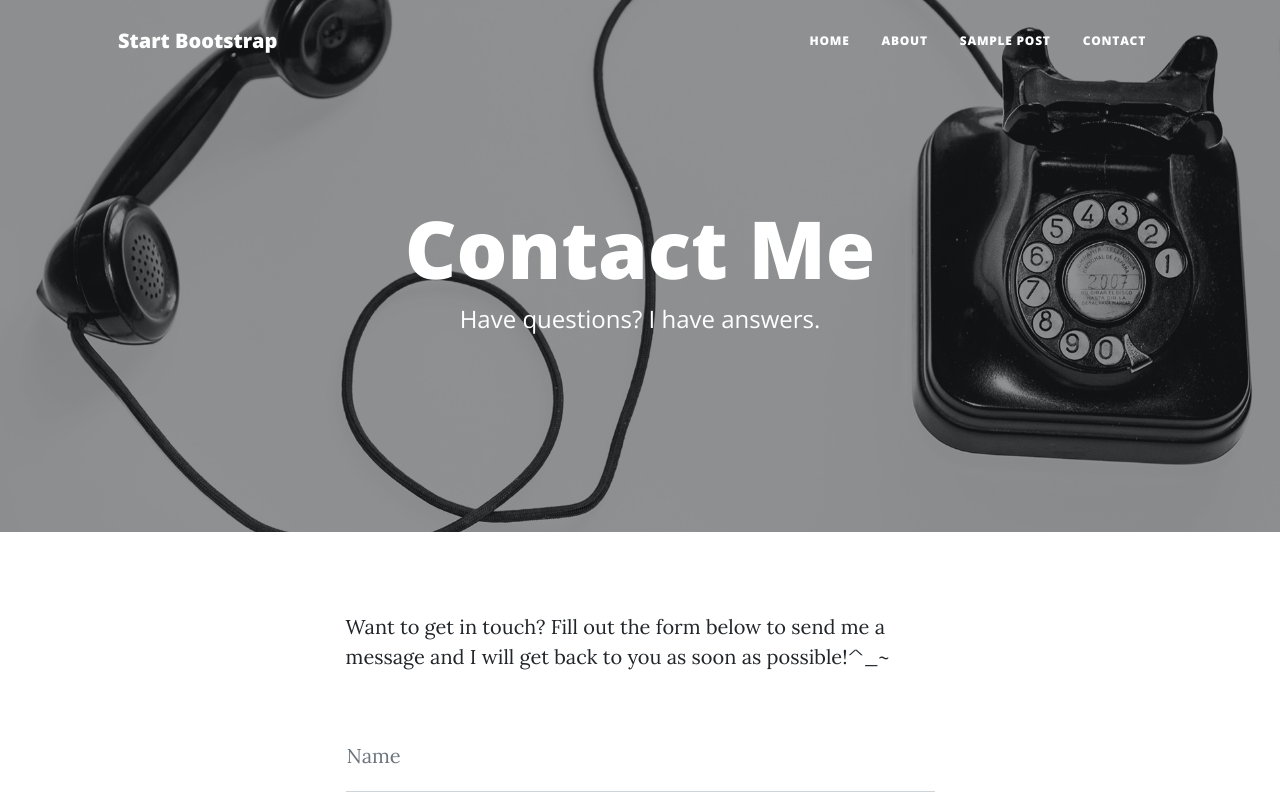
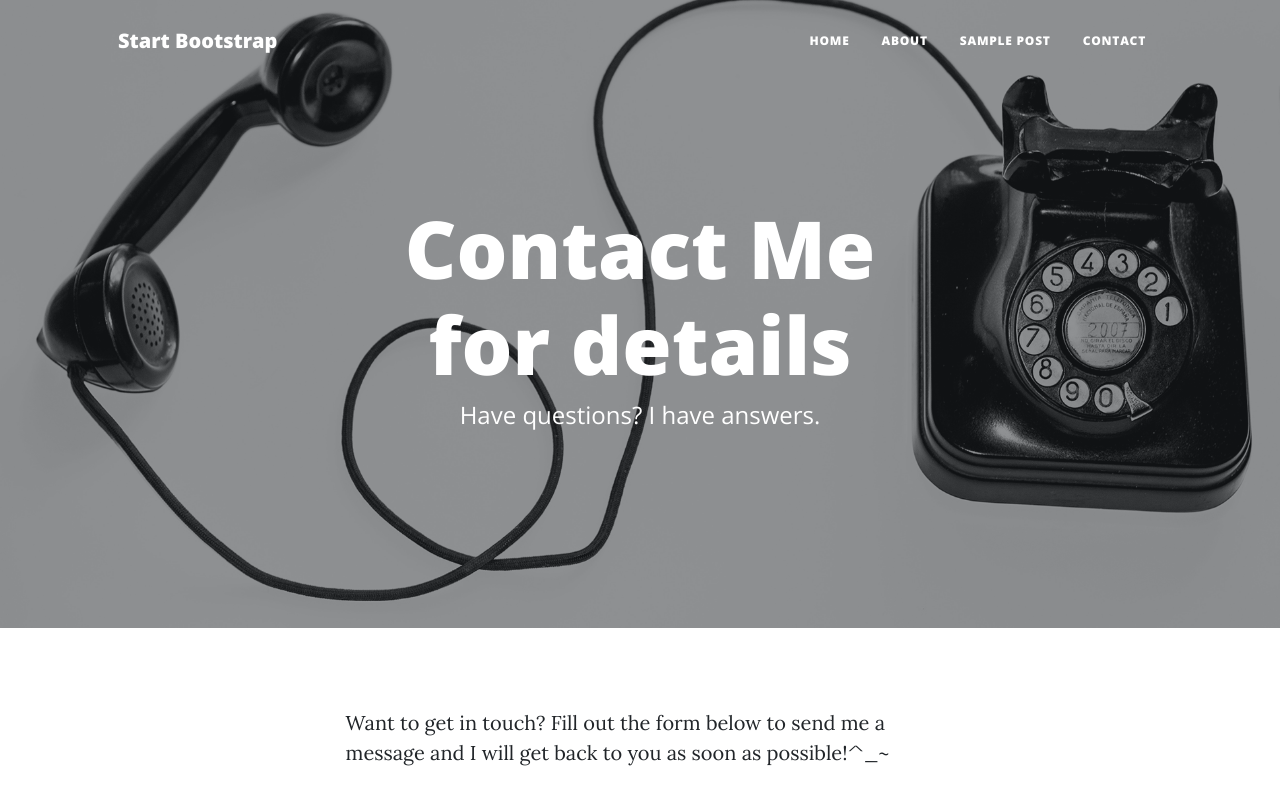
Before and after one commit to ibradiDev/myapp, a plain HTML site: page contact.html in a window 1280 px wide. Shown: the top 800 px of the page. Drawn offline with nearby package versions, Linux system fonts and the light colour scheme; a script that the page names is missing.

Commit message:
Mise à jour de contact.html

```diff
--- a/contact.html
+++ b/contact.html
@@ -40,7 +40,7 @@
                 <div class="row gx-4 gx-lg-5 justify-content-center">
                     <div class="col-md-10 col-lg-8 col-xl-7">
                         <div class="page-heading">
-                            <h1>Contact Me</h1>
+                            <h1>Contact Me for details</h1>
                             <span class="subheading">Have questions? I have answers.</span>
                         </div>
                     </div>
```
